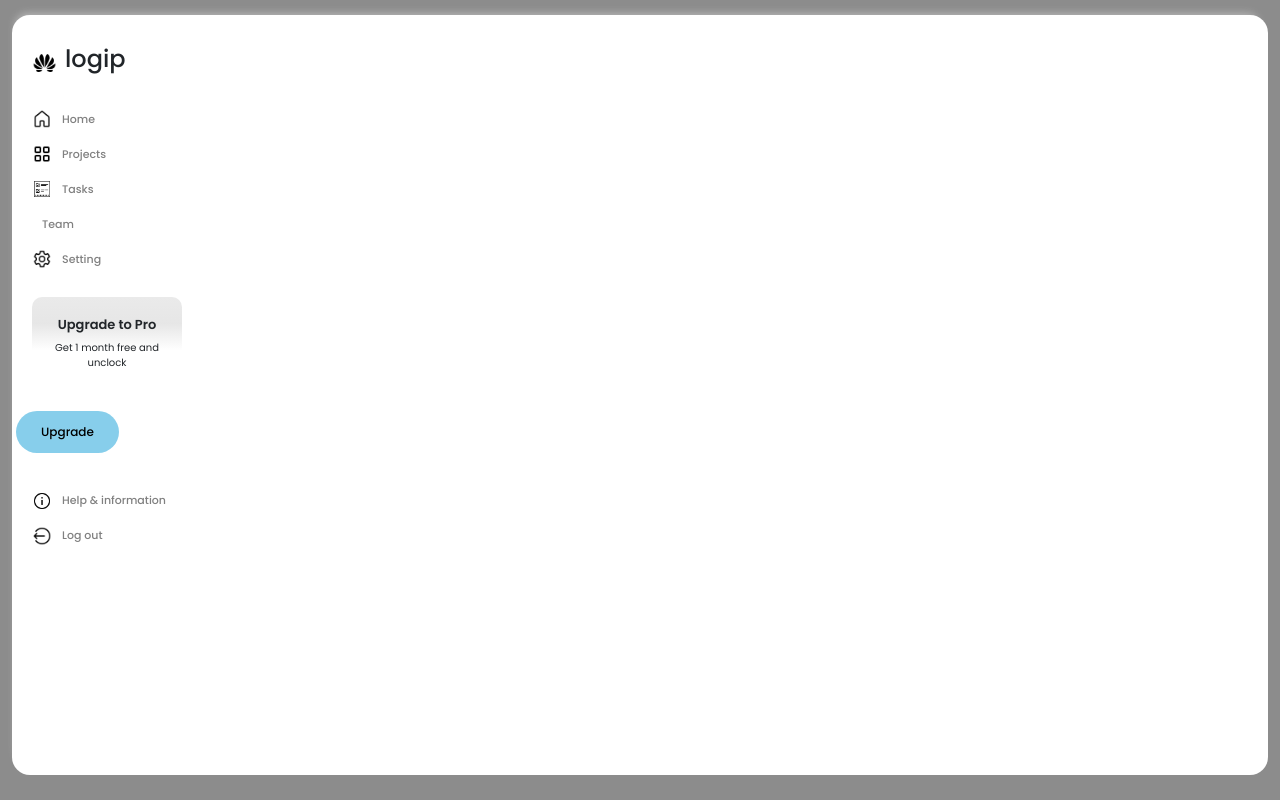
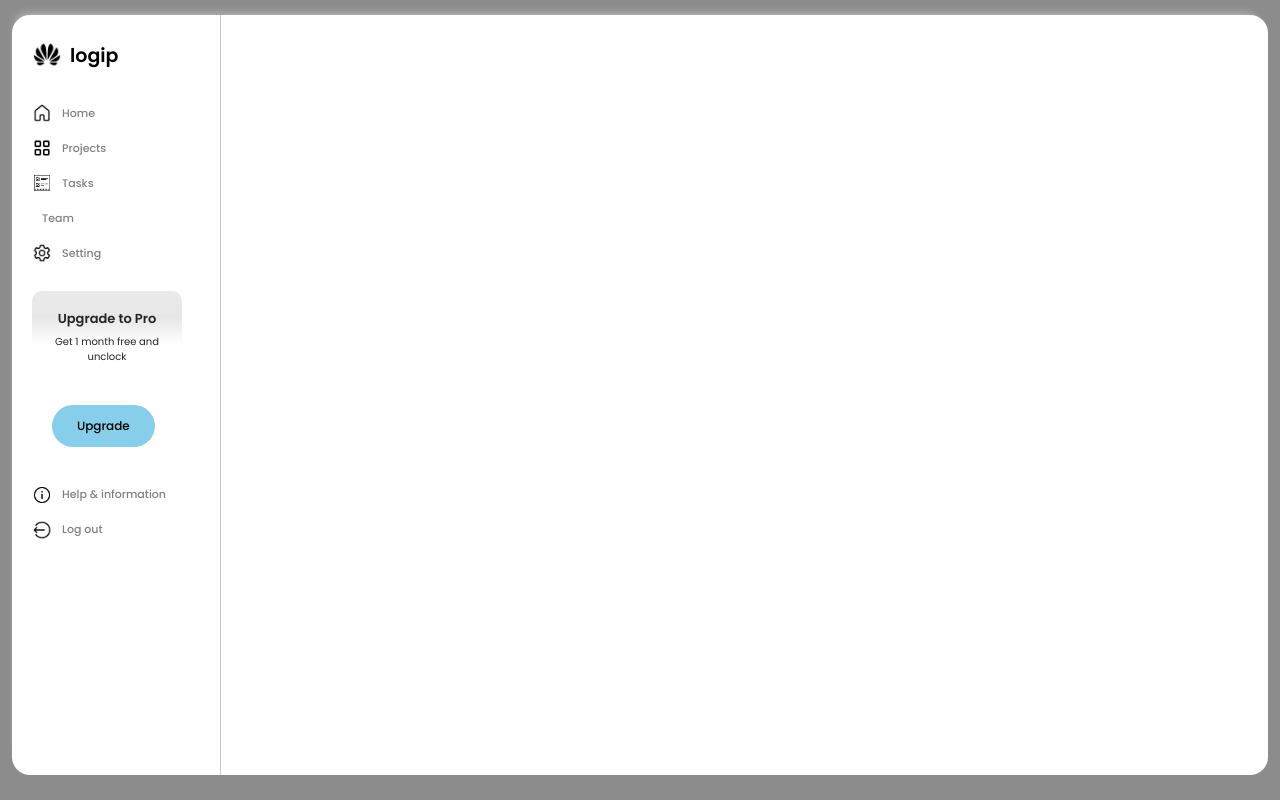
Before and after one commit to vipCodeError/practise_frontent, a plain HTML site: page index.html in a window 1280 px wide. Drawn offline with nearby package versions, Linux system fonts and the light colour scheme.

Commit message:
design row fixes

```diff
--- a/index.css
+++ b/index.css
@@ -34,11 +34,12 @@ body {
   box-shadow: -3px -8px 8px -7px rgba(189, 189, 189, 1);
 }
 
-.logo_text > h4 {
+.logo_text {
   color: black;
   font-size: 19px;
   font-weight: 600;
   padding-left: 10px;
+  padding-top: 10px;
 }
 
 .icons_color{
@@ -75,6 +76,11 @@ body {
 .left-bar-pad {
   padding-left: 20px;
   padding-right: 10px;
+}
+
+.top-bar-pad {
+  padding-top: 20px;
+  padding-bottom: 10px;
 }
 
 .section1 {
@@ -155,10 +161,15 @@ body {
 }
 
 .upgrade_container{
-  width: 25%;
+  width: 80%;
   display: flex;
   flex-direction: column;
   align-items: start;
+}
+
+.vertical-divider {
+  border-right: 1px solid #c9c9c9;
+  height: 100%;
 }
 
 /* padding left css*/
--- a/index.html
+++ b/index.html
@@ -27,16 +27,11 @@
         <div class="rounded-card">
 
             <!-- first columns -->
-            <div class="col-lg-3 col-md-3 left-bar-pad">
-                <div class="section1">
+            <div class="col-lg-2 col-md-2 left-bar-pad top-bar-pad vertical-divider">
 
-                    <div class="row_item_flex ">
-
-                            <img src="images/navBar-img/logo.png" height="25px" alt="">
-
-
+                <div class="row_item_flex">
+                    <img src="images/navBar-img/logo.png" height="30px" alt="">
                     <h4 class="logo_text pad_left_common_8px">logip</h4>
-
                 </div> <!--row div end-->
 
                 <!-- menus -->
@@ -87,12 +82,11 @@
                     </div>
                 </div>
             </div>
-            </div>
 
             <!-- first columns end-->
 
             <!-- Main Body -->
-            <div class="col-lg-6 col-md-6">
+            <div class="col-lg-6 col-md-6 ">
 
             </div>
 
```
Lines whose indentation alone changed are shown as unchanged.
